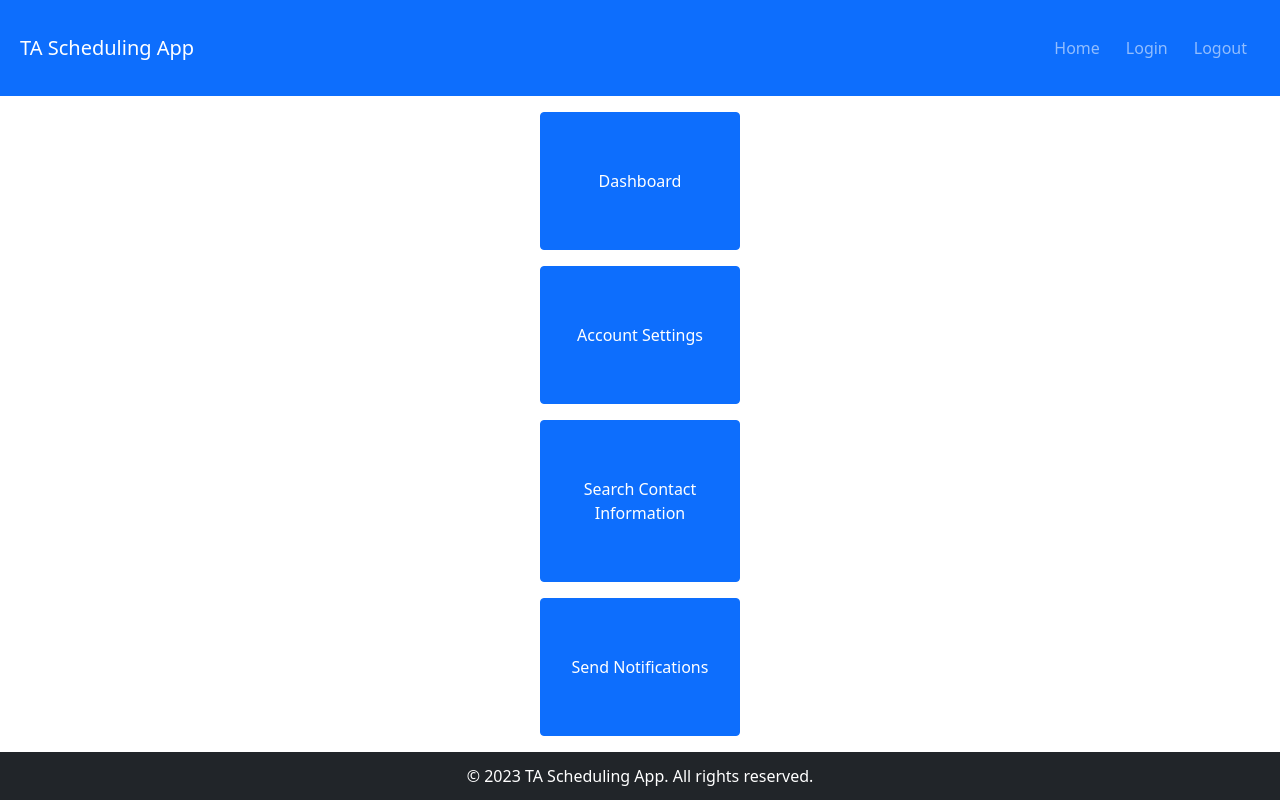
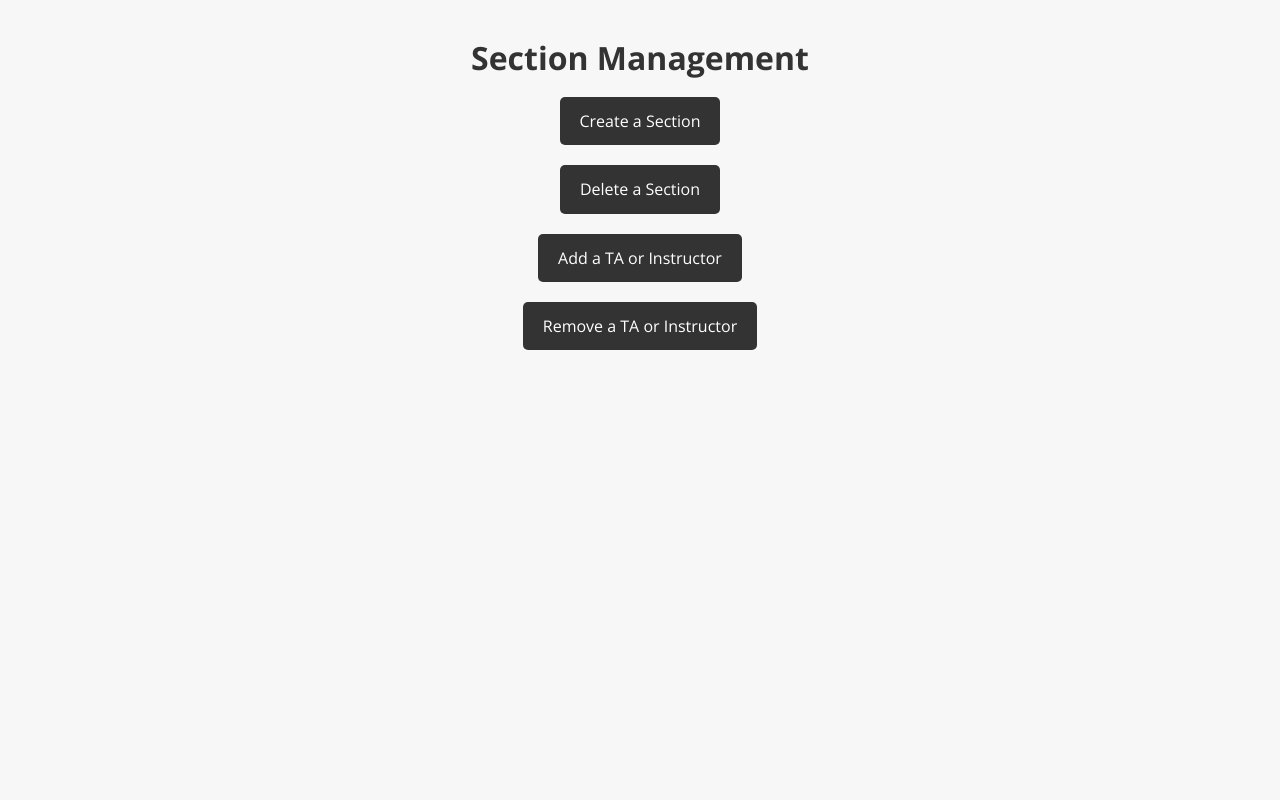
Before and after one commit to JacobRyanHanson/CS361-Project, a Django app: page / in a window 1280 px wide. Run offline with Django 4.2, Linux system fonts and the light colour scheme.

Commit message:
Added course management and section management templates

```diff
--- /dev/null
+++ b/TA_Scheduling_App/static/js/toggleForm.js
@@ -0,0 +1,15 @@
+let buttonIds = ["create-button", "delete-button", "add-button","deleteTA-button"];
+
+buttonIds.forEach(function(id) {
+  let button = document.getElementById(id);
+  button.addEventListener("click", toggleForm);
+});
+
+function toggleForm() {
+  let formContainer = this.nextElementSibling;
+  if (formContainer.style.display === "none") {
+    formContainer.style.display = "block";
+  } else {
+    formContainer.style.display = "none";
+  }
+}
--- /dev/null
+++ b/TA_Scheduling_App/views/Course.py
@@ -0,0 +1,7 @@
+from django.shortcuts import render, redirect
+from django.views import View
+
+
+class Course(View):
+    def get(self, request):
+        return render(request, "sectionManagement.html", {})  # used to debug section and course
--- a/TA_Scheduling_Project/urls.py
+++ b/TA_Scheduling_Project/urls.py
@@ -16,9 +16,9 @@ Including another URLconf
 """
 from django.contrib import admin
 from django.urls import path
-from TA_Scheduling_App.views.Home import Home
+from TA_Scheduling_App.views.Course import Course
 
 urlpatterns = [
     path('admin/', admin.site.urls),
-    path('', Home.as_view()),
+    path('', Course.as_view()),  # used to debug feel free to change
 ]
--- a/templates/home.html
+++ b/templates/home.html
@@ -15,6 +15,7 @@
         <button class="btn btn-primary nav-btn">Account Settings</button>
         <button class="btn btn-primary nav-btn">Search Contact Information</button>
         <button class="btn btn-primary nav-btn">Send Notifications</button>
+        <a href="courseManagement.html">Course</a>
     </div>
     {% include 'partials/footer.html' %}
     <script src="https://cdn.jsdelivr.net/npm/bootstrap@5.1.3/dist/js/bootstrap.bundle.min.js"></script>
--- a/templates/sectionManagement.html
+++ b/templates/sectionManagement.html
@@ -1,10 +1,11 @@
+{% load static %}
+
 <!DOCTYPE html>
 <html lang="en">
 <head>
 	<title>Section Management</title>
 	<meta charset="UTF-8">
     <meta name="viewport" content="width=device-width, initial-scale=1.0">
-    <title>TA Scheduling App</title>
     <link rel="stylesheet" href="https://cdnjs.cloudflare.com/ajax/libs/normalize/8.0.1/normalize.min.css">
     <link href="https://fonts.googleapis.com/css?family=Open+Sans:400,600,700" rel="stylesheet">
     <style>
@@ -67,7 +68,8 @@
             display: block;
             margin-left: auto;
             margin-right: auto;
-            padding: 10px 20px;
+            margin-bottom: 20px;
+            padding: 15px 20px;
             border-radius: 5px;
             border: none;
             background-color: #333;
@@ -91,8 +93,11 @@
 	<h1>Section Management</h1>
 
 	<!-- Section Creation Form -->
+    <button type="submit" id="create-button">Create a Section</button>
+    <div id="create-container" style="display: none;">
 	<h2>Create a Section</h2>
 	<form>
+        {% csrf_token %}
 		<label for="section-id">Section ID:</label>
 		<input type="number" id="section-id" name="section-id" required>
 
@@ -122,14 +127,60 @@
 
 		<button type="submit">Create Section</button>
 	</form>
+    </div>
 
 	<!-- Section Deletion Form -->
+    <button type="submit" id="delete-button">Delete a Section</button>
+    <div id="create-container" style="display: none;">
 	<h2>Delete a Section</h2>
 	<form>
+        {% csrf_token %}
+        <label for="course_id">Course ID:</label>
+        <input type="text" id="course_id" name="course_id" required><br>
 		<label for="delete-section-id">Section ID:</label>
 		<input type="number" id="delete-section-id" name="delete-section-id" required>
 
 		<button type="submit">Delete Section</button>
 	</form>
+    </div>
+
+    <!-- Section Add TA/Instructor Form -->
+    <button type="submit" id="add-button">Add a TA or Instructor</button>
+    <div id="add-container" style="display: none;">
+        <form>
+            {% csrf_token %}
+            <label for="course_id">Course ID:</label>
+            <input type="text" id="course_id" name="course_id" required><br>
+            <label for="section_id">Section ID:</label>
+            <input type="text" id="section_id" name="section_id" required><br>
+            <label for="account_id">Account ID:</label>
+            <input type="text" id="account_id" name="account_id" required><br>
+            <label for="role">Role:</label>
+            <select id="role" name="role" required>
+                <option value="TA">TA</option>
+                <option value="Instructor">Instructor</option>
+            </select><br>
+            <button type="submit" name="add">Add Ta/Instructor</button>
+        </form>
+    </div>
+
+    <!-- Section Remove TA/Instructor Form -->
+    <button type="submit" id="deleteTA-button">Remove a TA or Instructor</button>
+    <div id="delete-container" style="display: none;">
+        <h2>Remove a TA or Instructor</h2>
+	<form>
+        {% csrf_token %}
+		<label for="delete-course-id">Course ID:</label>
+		<input type="number" id="delete-course-id" name="delete-course-id" required>
+        <label for="section_id">Section ID:</label>
+        <input type="text" id="section_id" name="section_id" required><br>
+        <label for="account_id">Account ID:</label>
+        <input type="text" id="account_id" name="account_id" required><br>
+
+		<button type="submit">Remove from Section</button>
+	</form>
+    </div>
+
+<script src="{% static 'js/toggleForm.js' %}"></script>
 </body>
 </html>
```
Also changed, not shown: templates/courseManagement.html (+48 -2 lines).
